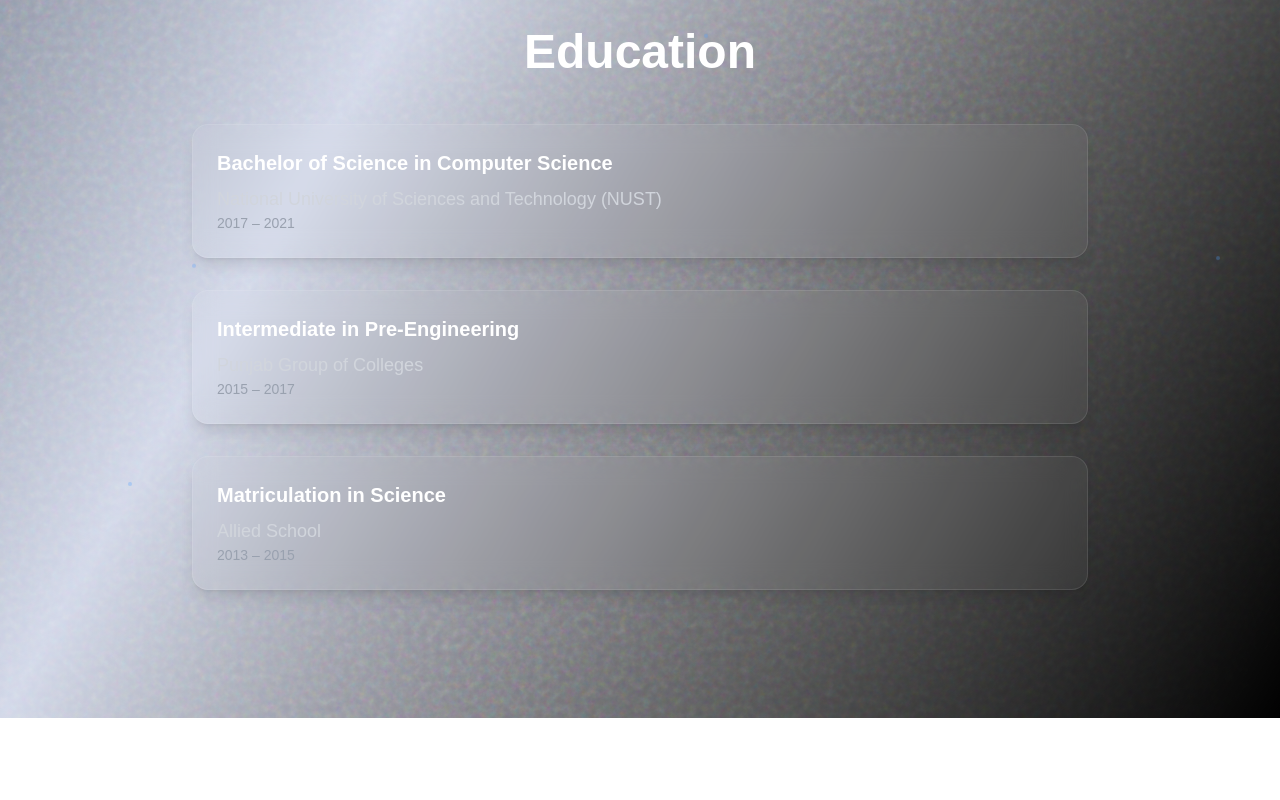
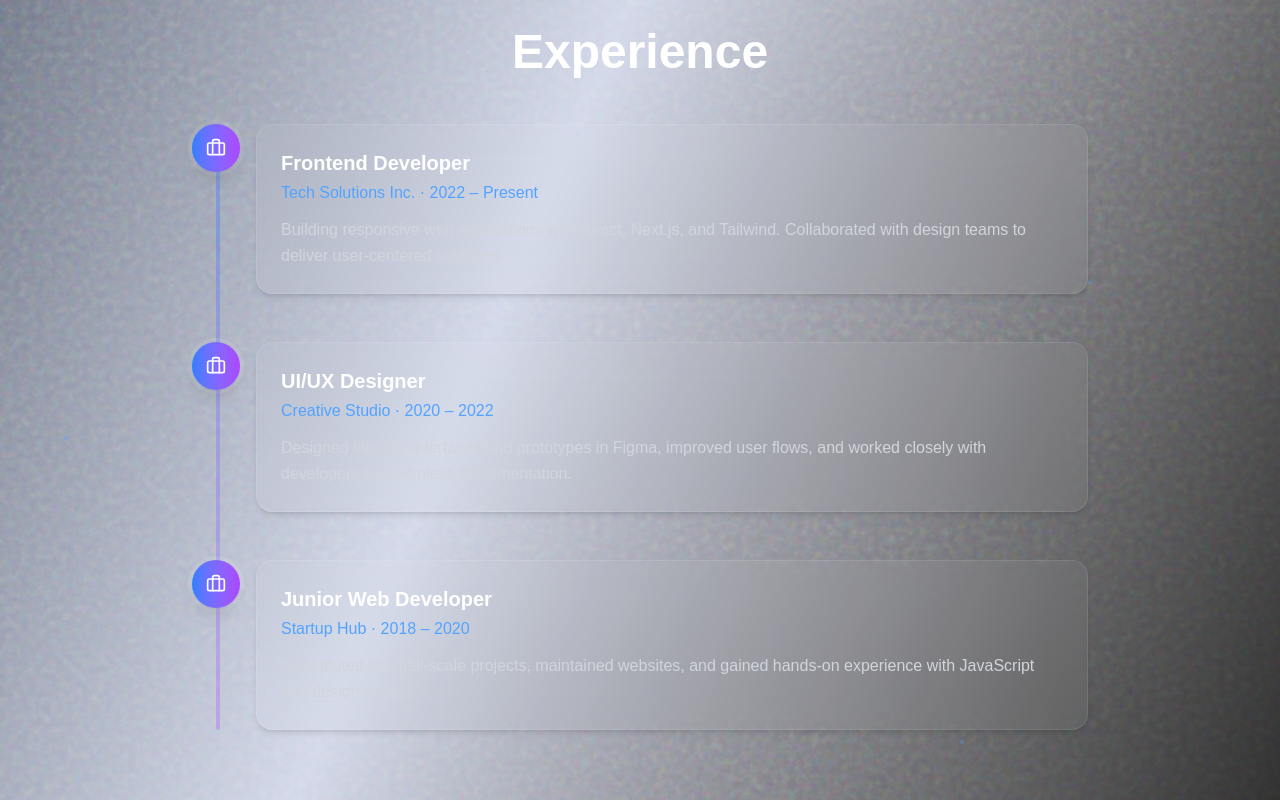
Before and after one commit to abuhurairah-dev/portfolio, a Next.js app: page /about in a window 1280 px wide. Shown: the part 1540-2340 px from the top of the page. Before the commit the page ends 2258 px from the top, so only its background shows below. Built offline with nearby package versions, Linux system fonts and the light colour scheme.

Commit message:
feat(experience): add experience section in about page

```diff
--- a/app/about/page.tsx
+++ b/app/about/page.tsx
@@ -4,6 +4,7 @@ import { useEffect } from 'react';
 import NavBar from '../../components/NavBar';
 import { NoiseOverlay, FloatingParticles } from '../../components/Particles';
 import EducationSection from '../../components/EducationSection';
+import ExperienceSection from '../../components/ExperienceSection';
 import { useTheme } from '../../hooks/useTheme';
 import { motion } from 'framer-motion';
 import {
@@ -242,6 +243,7 @@ export default function About() {
               </div>
             </div>
 
+            <ExperienceSection isDarkMode={isDarkMode} />
             <EducationSection isDarkMode={isDarkMode} />
           </div>
         </main>
--- /dev/null
+++ b/components/ExperienceSection.tsx
@@ -0,0 +1,110 @@
+"use client";
+
+import { motion } from "framer-motion";
+import { Briefcase } from "lucide-react";
+
+export default function ExperienceSection({ isDarkMode }: { isDarkMode: boolean }) {
+  const experiences = [
+    {
+      role: "Frontend Developer",
+      company: "Tech Solutions Inc.",
+      period: "2022 – Present",
+      description:
+        "Building responsive web applications with React, Next.js, and Tailwind. Collaborated with design teams to deliver user-centered solutions.",
+    },
+    {
+      role: "UI/UX Designer",
+      company: "Creative Studio",
+      period: "2020 – 2022",
+      description:
+        "Designed intuitive interfaces and prototypes in Figma, improved user flows, and worked closely with developers for seamless implementation.",
+    },
+    {
+      role: "Junior Web Developer",
+      company: "Startup Hub",
+      period: "2018 – 2020",
+      description:
+        "Contributed to small-scale projects, maintained websites, and gained hands-on experience with JavaScript and design tools.",
+    },
+  ];
+
+  return (
+    <section className="mb-20">
+      <motion.h2
+        initial={{ opacity: 0, y: -20 }}
+        whileInView={{ opacity: 1, y: 0 }}
+        viewport={{ once: true }}
+        transition={{ duration: 0.6 }}
+        className={`text-4xl md:text-5xl font-bold text-center mb-12 ${
+          isDarkMode ? "text-white" : "text-gray-900"
+        }`}
+      >
+        Experience
+      </motion.h2>
+
+      <div className="relative max-w-4xl mx-auto">
+        {/* Vertical timeline line */}
+        <div
+          className={`absolute left-6 top-0 w-1 h-full rounded-full ${
+            isDarkMode ? "bg-gradient-to-b from-blue-500/40 to-purple-500/30" : "bg-gray-200"
+          }`}
+        />
+
+        <div className="space-y-12">
+          {experiences.map((exp, index) => (
+            <motion.div
+              key={index}
+              initial={{ opacity: 0, x: index % 2 === 0 ? -50 : 50 }}
+              whileInView={{ opacity: 1, x: 0 }}
+              viewport={{ once: true }}
+              transition={{ duration: 0.6, delay: index * 0.1, ease: "easeOut" }}
+              className="relative pl-16"
+            >
+              {/* Icon */}
+              <div
+                className={`absolute left-0 flex items-center justify-center w-12 h-12 rounded-full shadow-lg ring-4 ${
+                  isDarkMode
+                    ? "bg-gradient-to-r from-blue-500 to-purple-500 text-white ring-white/10"
+                    : "bg-gradient-to-r from-blue-600 to-purple-600 text-white ring-gray-100"
+                }`}
+              >
+                <Briefcase size={20} />
+              </div>
+
+              {/* Card */}
+              <div
+                className={`p-6 rounded-2xl shadow-md transition-transform duration-300 hover:-translate-y-1 ${
+                  isDarkMode
+                    ? "bg-white/5 backdrop-blur-lg border border-white/10"
+                    : "bg-white border border-gray-200"
+                }`}
+              >
+                <h3
+                  className={`text-xl font-bold ${
+                    isDarkMode ? "text-white" : "text-gray-900"
+                  }`}
+                >
+                  {exp.role}
+                </h3>
+                <p
+                  className={`mt-1 font-medium ${
+                    isDarkMode ? "text-blue-400" : "text-blue-600"
+                  }`}
+                >
+                  {exp.company} · {exp.period}
+                </p>
+                <p
+                  className={`mt-3 leading-relaxed ${
+                    isDarkMode ? "text-gray-300" : "text-gray-600"
+                  }`}
+                >
+                  {exp.description}
+                </p>
+              </div>
+            </motion.div>
+          ))}
+        </div>
+      </div>
+    </section>
+  );
+}
```
